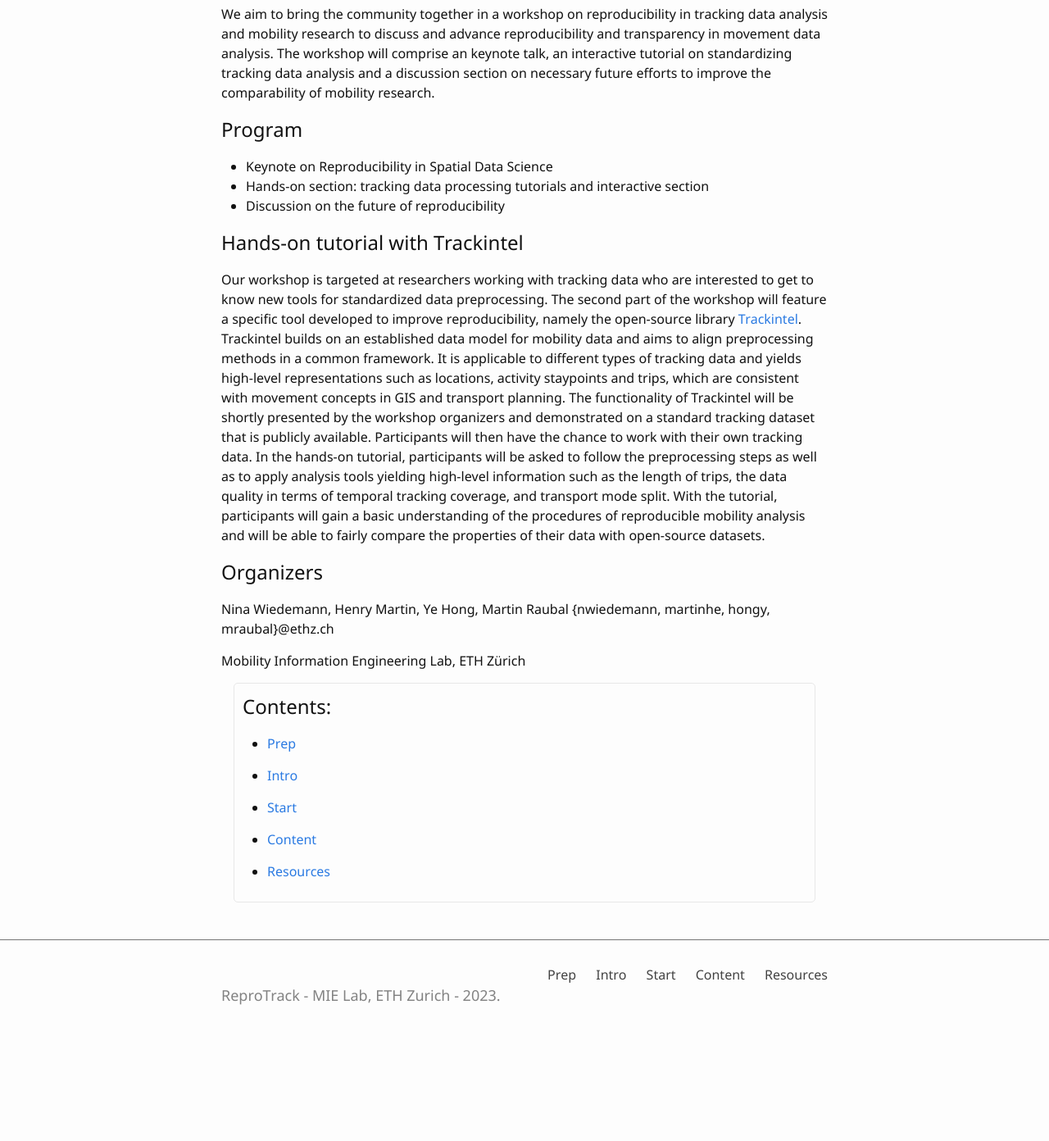
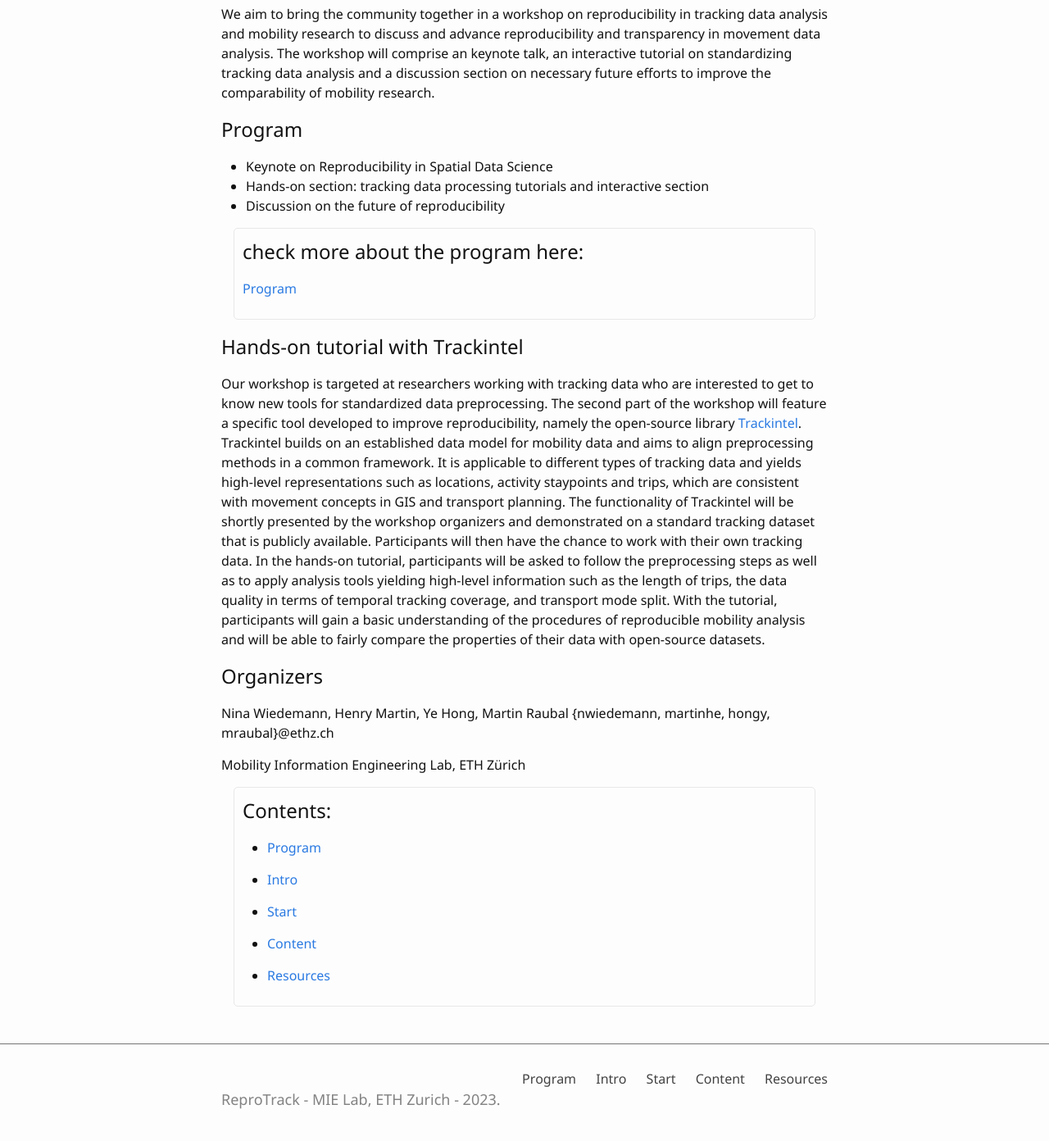
Before and after one commit to mie-lab/reprotrack, a Jekyll site: the page built from index.md, in a window 1280 px wide and 1400 px high, scrolled down 1110 px. Shown: the top 1392 px of the window at 82% size. Built offline with Jekyll 4.4.1, drawn with Linux system fonts in a browser that asks for light colours; before the commit the page ends 2383 px from its top, so only the background shows below that.

Commit message:
test link

```diff
--- a/0-prep.md
+++ b/0-prep.md
@@ -1,5 +1,5 @@
 ---
-title: Prep
+title: Program
 nav: true
 ---
 
--- a/index.md
+++ b/index.md
@@ -21,6 +21,13 @@ We aim to bring the community together in a workshop on reproducibility in track
 * Hands-on section: tracking data processing tutorials and interactive section
 * Discussion on the future of reproducibility
 
+<div class="toc" markdown="1">
+## check more about the program here:
+
+{% for lesson in site.pages %}
+{% if lesson.title == "Program" %} [{{ lesson.title }}]({{ lesson.url | relative_url }}){% endif %}
+{% endfor %}
+</div>
 
 ## Hands-on tutorial with Trackintel
 
@@ -37,7 +44,7 @@ Mobility Information Engineering Lab, ETH Zürich
 ## Contents:
 
 {% for lesson in site.pages %}
-{% if lesson.nav == true %}- [{{ lesson.title }}]({{ lesson.url | relative_url }}){% endif %}
+{% if lesson.nav == true %} - [{{ lesson.title }}]({{ lesson.url | relative_url }}){% endif %}
 {% endfor %}
 </div>
 
```
